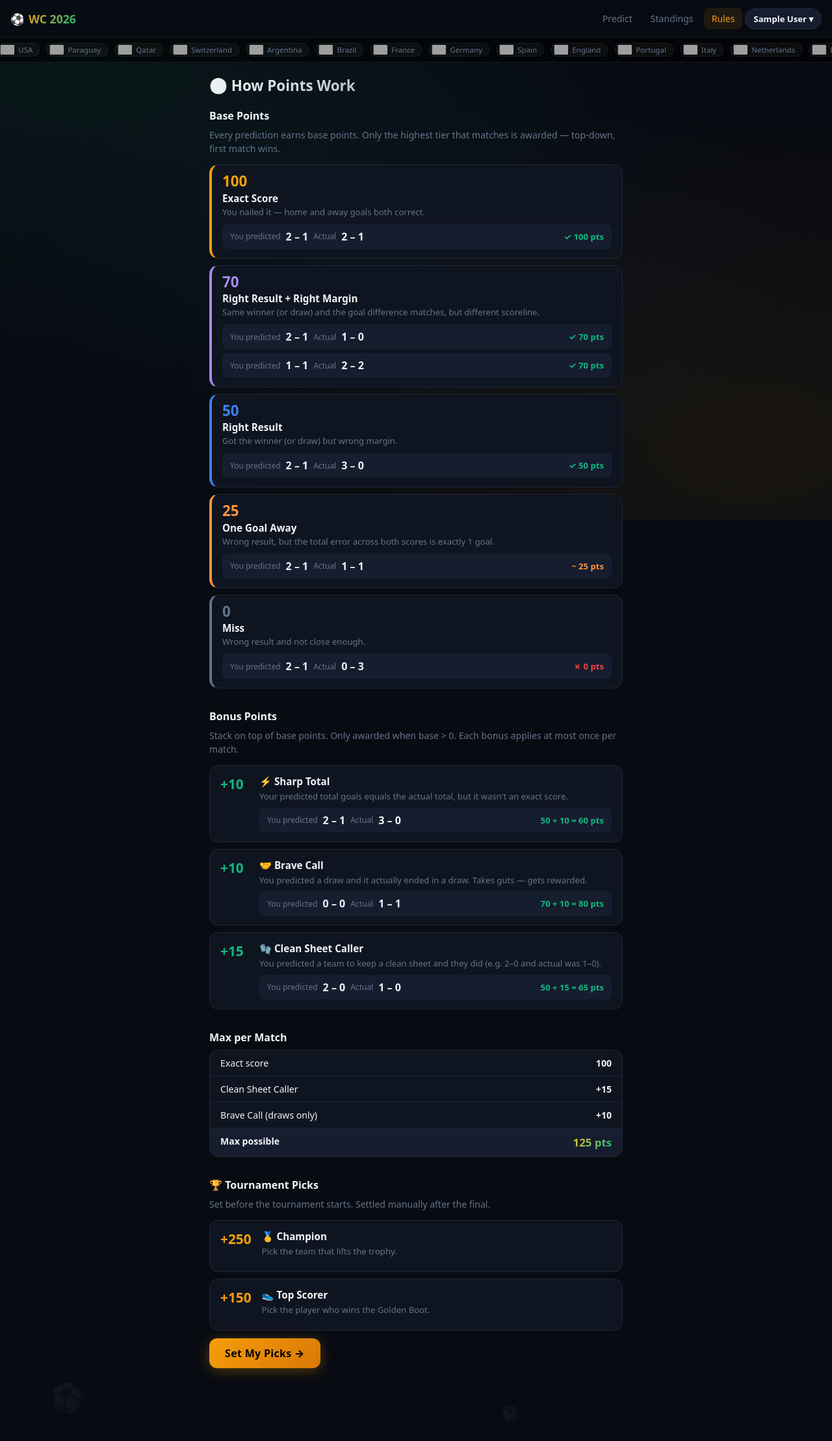
After one commit to matteotassotiete/Worldcup-game, a Flask app: page /rules in a window 1280 px wide. The commit adds this page. Shown: the whole page at 65% size. Run offline with Flask 3, Linux system fonts and the light colour scheme; the visitor is signed in with stand-in values (Sample User, id 1); data that the repository does not hold is empty; some libraries are stand-ins or nearby versions; grey boxes are pictures that could not be loaded.

Commit message:
Add rules page, nav dropdown with groups/logout, points system examples

```diff
--- a/app.py
+++ b/app.py
@@ -25,6 +25,24 @@ app.secret_key = os.environ["SECRET_KEY"]
 
 # Tournament picks lock: June 11 2026 at 11:00 UTC (8h before first kickoff)
 PICKS_LOCK_UTC = datetime(2026, 6, 11, 11, 0, 0, tzinfo=timezone.utc)
+
+
+# ── Context processor — inject nav groups into every template ────────────────
+
+@app.context_processor
+def inject_nav_groups():
+    if "user_id" not in session:
+        return {}
+    try:
+        db = get_request_db()
+        groups = db.execute("""
+            SELECT g.* FROM groups g
+            JOIN group_members gm ON gm.group_id=g.id
+            WHERE gm.user_id=%s ORDER BY g.name
+        """, (session["user_id"],)).fetchall()
+        return {"nav_groups": groups}
+    except Exception:
+        return {"nav_groups": []}
 
 
 # ── DB connection per request ─────────────────────────────────────────────────
@@ -218,6 +236,12 @@ def picks():
     return render_template("picks.html", user=user, teams=teams, locked=locked)
 
 
+@app.route("/rules")
+@login_required
+def rules():
+    return render_template("rules.html")
+
+
 @app.route("/predict")
 @login_required
 def predict():
--- a/static/css/main.css
+++ b/static/css/main.css
@@ -119,14 +119,74 @@ nav {
 }
 .nav-links a:hover { color: var(--text); background: var(--surface2); }
 .nav-links a.active { color: var(--gold); background: rgba(245,158,11,0.1); }
-.nav-links .logout {
-  color: var(--muted);
-  font-size: 0.78rem;
+/* ── Nav Dropdown ── */
+.nav-dropdown-wrap { position: relative; }
+
+.nav-team-btn {
+  background: var(--surface2);
   border: 1px solid var(--border);
   border-radius: 20px;
-  padding: 5px 12px;
+  color: var(--text);
+  font-size: 0.82rem;
+  font-weight: 600;
+  padding: 6px 12px;
+  cursor: pointer;
+  font-family: var(--font);
+  transition: all .15s;
+  white-space: nowrap;
+  max-width: 140px;
+  overflow: hidden;
+  text-overflow: ellipsis;
 }
-.nav-links .logout:hover { border-color: var(--border-glow); color: var(--gold); background: transparent; }
+.nav-team-btn:hover { border-color: var(--border-glow); color: var(--gold); }
+
+.nav-dropdown {
+  display: none;
+  position: absolute;
+  right: 0;
+  top: calc(100% + 8px);
+  background: var(--surface);
+  border: 1px solid var(--border);
+  border-radius: 14px;
+  min-width: 210px;
+  box-shadow: 0 16px 50px rgba(0,0,0,0.6);
+  overflow: hidden;
+  z-index: 500;
+  animation: dd-pop .15s cubic-bezier(.34,1.56,.64,1);
+}
+.nav-dropdown.open { display: block; }
+@keyframes dd-pop {
+  from { opacity: 0; transform: scale(.95) translateY(-6px); }
+  to   { opacity: 1; transform: scale(1) translateY(0); }
+}
+.nav-dd-header {
+  padding: 14px 16px 10px;
+  font-size: 0.78rem;
+  font-weight: 800;
+  color: var(--muted);
+  text-transform: uppercase;
+  letter-spacing: .08em;
+}
+.nav-dd-section-label {
+  padding: 4px 16px 6px;
+  font-size: 0.68rem;
+  font-weight: 700;
+  color: var(--muted);
+  text-transform: uppercase;
+  letter-spacing: .06em;
+}
+.nav-dd-item {
+  display: block;
+  padding: 11px 16px;
+  color: var(--text);
+  text-decoration: none;
+  font-size: 0.9rem;
+  transition: background .12s;
+}
+.nav-dd-item:hover { background: var(--surface2); }
+.nav-dd-divider { height: 1px; background: var(--border); margin: 4px 0; }
+.nav-dd-logout { color: #f87171; }
+.nav-dd-logout:hover { background: rgba(239,68,68,0.08); }
 
 /* ── Layout ── */
 main { max-width: 660px; margin: 0 auto; padding: 20px 12px 80px; }
@@ -729,6 +789,114 @@ select { appearance: none; cursor: pointer; }
 .standings .points { font-weight: 800; font-size: 1rem; }
 .standings .exacts, .standings .preds { color: var(--muted); }
 
+/* ── Rules Page ── */
+.rules-section {
+  margin-bottom: 32px;
+}
+.rules-section h3 {
+  margin-bottom: 8px;
+}
+.rules-intro {
+  color: var(--muted);
+  font-size: 0.88rem;
+  margin-bottom: 14px;
+  line-height: 1.5;
+}
+.tier-cards { display: flex; flex-direction: column; gap: 10px; }
+.tier-card {
+  background: var(--surface);
+  border: 1px solid var(--border);
+  border-radius: var(--radius);
+  padding: 14px 16px;
+  border-left-width: 4px;
+}
+.tier-100 { border-left-color: var(--gold); }
+.tier-70  { border-left-color: #a78bfa; }
+.tier-50  { border-left-color: var(--blue); }
+.tier-25  { border-left-color: #fb923c; }
+.tier-0   { border-left-color: var(--muted); }
+
+.tier-pts {
+  font-size: 1.4rem;
+  font-weight: 900;
+  line-height: 1;
+}
+.tier-100 .tier-pts { color: var(--gold); }
+.tier-70  .tier-pts { color: #a78bfa; }
+.tier-50  .tier-pts { color: var(--blue); }
+.tier-25  .tier-pts { color: #fb923c; }
+.tier-0   .tier-pts { color: var(--muted); }
+
+.tier-name {
+  font-weight: 700;
+  font-size: 0.95rem;
+  margin: 4px 0 2px;
+}
+.tier-desc { color: var(--muted); font-size: 0.82rem; margin-bottom: 10px; }
+
+.tier-example {
+  display: flex;
+  align-items: center;
+  gap: 8px;
+  flex-wrap: wrap;
+  font-size: 0.82rem;
+  background: var(--surface2);
+  border-radius: 8px;
+  padding: 8px 12px;
+}
+.eg-label { color: var(--muted); font-size: 0.75rem; }
+.eg-score { font-weight: 800; font-size: 1rem; white-space: nowrap; }
+.eg-result { font-weight: 700; margin-left: auto; white-space: nowrap; }
+.eg-result.win  { color: var(--green); }
+.eg-result.half { color: #fb923c; }
+.eg-result.loss { color: var(--red); }
+
+.bonus-cards { display: flex; flex-direction: column; gap: 10px; }
+.bonus-card {
+  background: var(--surface);
+  border: 1px solid var(--border);
+  border-radius: var(--radius);
+  padding: 14px 16px;
+  display: flex;
+  gap: 16px;
+  align-items: flex-start;
+}
+.bonus-pts {
+  font-size: 1.3rem;
+  font-weight: 900;
+  color: var(--green);
+  white-space: nowrap;
+  min-width: 44px;
+}
+.gold-pts { color: var(--gold); }
+.bonus-name { font-weight: 700; font-size: 0.95rem; margin-bottom: 4px; }
+.bonus-desc { color: var(--muted); font-size: 0.82rem; margin-bottom: 8px; line-height: 1.4; }
+.bonus-info { flex: 1; }
+
+.max-card {
+  background: var(--surface);
+  border: 1px solid var(--border);
+  border-radius: var(--radius);
+  overflow: hidden;
+}
+.max-row {
+  display: flex;
+  justify-content: space-between;
+  padding: 10px 16px;
+  font-size: 0.88rem;
+  border-bottom: 1px solid var(--border);
+}
+.max-row:last-child { border-bottom: none; }
+.max-val { font-weight: 700; color: var(--text); }
+.max-total { background: var(--surface2); font-weight: 700; }
+.max-total .max-val.gold {
+  background: linear-gradient(135deg, var(--gold-bright), var(--green));
+  -webkit-background-clip: text;
+  -webkit-text-fill-color: transparent;
+  background-clip: text;
+  font-size: 1.05rem;
+}
+
 /* ── Floating football particles (pure CSS) ── */
 .bg-ball {
   position: fixed;
--- a/static/js/main.js
+++ b/static/js/main.js
@@ -208,6 +208,20 @@ document.querySelectorAll('.match-card').forEach((card, i) => {
   card.style.animationDelay = `${i * 40}ms`;
 });
 
+// ── Nav dropdown ─────────────────────────────────────────────────────────────
+function toggleNavMenu() {
+  const dd = document.getElementById('nav-dropdown');
+  if (dd) dd.classList.toggle('open');
+}
+// Close when clicking outside
+document.addEventListener('click', e => {
+  const wrap = document.getElementById('nav-dd-wrap');
+  if (wrap && !wrap.contains(e.target)) {
+    const dd = document.getElementById('nav-dropdown');
+    if (dd) dd.classList.remove('open');
+  }
+});
+
 // ── Group code uppercase ──────────────────────────────────────────────────────
 const codeInput = document.querySelector("input[name='code']");
 if (codeInput) {
--- a/templates/base.html
+++ b/templates/base.html
@@ -13,9 +13,33 @@
   <div class="nav-links">
     <a href="{{ url_for('predict') }}" {% if request.endpoint=='predict' %}class="active"{% endif %}>Predict</a>
     <a href="{{ url_for('leaderboard') }}" {% if request.endpoint=='leaderboard' %}class="active"{% endif %}>Standings</a>
-    <a href="{{ url_for('group') }}" {% if request.endpoint=='group' %}class="active"{% endif %}>Groups</a>
-    <a href="{{ url_for('picks') }}" {% if request.endpoint=='picks' %}class="active"{% endif %}>Picks</a>
-    <a href="{{ url_for('logout') }}" class="logout">{{ session.team_name }}</a>
+    <a href="{{ url_for('rules') }}" {% if request.endpoint=='rules' %}class="active"{% endif %}>Rules</a>
+
+    <!-- Team dropdown -->
+    <div class="nav-dropdown-wrap" id="nav-dd-wrap">
+      <button class="nav-team-btn" id="nav-team-btn" onclick="toggleNavMenu()">
+        {{ session.team_name }} ▾
+      </button>
+      <div class="nav-dropdown" id="nav-dropdown">
+        <div class="nav-dd-header">{{ session.team_name }}</div>
+
+        {% if nav_groups %}
+        <div class="nav-dd-section-label">My Groups</div>
+        {% for g in nav_groups %}
+        <a href="{{ url_for('leaderboard') }}?group={{ g.id }}" class="nav-dd-item">
+          🏆 {{ g.name }}
+        </a>
+        {% endfor %}
+        {% endif %}
+
+        <div class="nav-dd-divider"></div>
+        <a href="{{ url_for('group') }}" class="nav-dd-item">➕ Join / Create Group</a>
+        <a href="{{ url_for('picks') }}" class="nav-dd-item">🏅 Tournament Picks</a>
+        <a href="{{ url_for('rules') }}" class="nav-dd-item">ℹ️ How Points Work</a>
+        <div class="nav-dd-divider"></div>
+        <a href="{{ url_for('logout') }}" class="nav-dd-item nav-dd-logout">🚪 Log Out</a>
+      </div>
+    </div>
   </div>
 </nav>
 <div id="flag-strip" class="flag-strip"><div class="flag-track"></div></div>
--- /dev/null
+++ b/templates/rules.html
@@ -0,0 +1,183 @@
+{% extends "base.html" %}
+{% block title %}How Points Work — WC 2026{% endblock %}
+{% block content %}
+<h2>⚽ How Points Work</h2>
+
+<!-- Base Points -->
+<div class="rules-section">
+  <h3>Base Points</h3>
+  <p class="rules-intro">Every prediction earns base points. Only the highest tier that matches is awarded — top-down, first match wins.</p>
+
+  <div class="tier-cards">
+    <div class="tier-card tier-100">
+      <div class="tier-pts">100</div>
+      <div class="tier-name">Exact Score</div>
+      <div class="tier-desc">You nailed it — home and away goals both correct.</div>
+      <div class="tier-example">
+        <span class="eg-label">You predicted</span>
+        <span class="eg-score">2 – 1</span>
+        <span class="eg-label">Actual</span>
+        <span class="eg-score">2 – 1</span>
+        <span class="eg-result win">✓ 100 pts</span>
+      </div>
+    </div>
+
+    <div class="tier-card tier-70">
+      <div class="tier-pts">70</div>
+      <div class="tier-name">Right Result + Right Margin</div>
+      <div class="tier-desc">Same winner (or draw) and the goal difference matches, but different scoreline.</div>
+      <div class="tier-example">
+        <span class="eg-label">You predicted</span>
+        <span class="eg-score">2 – 1</span>
+        <span class="eg-label">Actual</span>
+        <span class="eg-score">1 – 0</span>
+        <span class="eg-result win">✓ 70 pts</span>
+      </div>
+      <div class="tier-example" style="margin-top:6px">
+        <span class="eg-label">You predicted</span>
+        <span class="eg-score">1 – 1</span>
+        <span class="eg-label">Actual</span>
+        <span class="eg-score">2 – 2</span>
+        <span class="eg-result win">✓ 70 pts</span>
+      </div>
+    </div>
+
+    <div class="tier-card tier-50">
+      <div class="tier-pts">50</div>
+      <div class="tier-name">Right Result</div>
+      <div class="tier-desc">Got the winner (or draw) but wrong margin.</div>
+      <div class="tier-example">
+        <span class="eg-label">You predicted</span>
+        <span class="eg-score">2 – 1</span>
+        <span class="eg-label">Actual</span>
+        <span class="eg-score">3 – 0</span>
+        <span class="eg-result win">✓ 50 pts</span>
+      </div>
+    </div>
+
+    <div class="tier-card tier-25">
+      <div class="tier-pts">25</div>
+      <div class="tier-name">One Goal Away</div>
+      <div class="tier-desc">Wrong result, but the total error across both scores is exactly 1 goal.</div>
+      <div class="tier-example">
+        <span class="eg-label">You predicted</span>
+        <span class="eg-score">2 – 1</span>
+        <span class="eg-label">Actual</span>
+        <span class="eg-score">1 – 1</span>
+        <span class="eg-result half">~ 25 pts</span>
+      </div>
+    </div>
+
+    <div class="tier-card tier-0">
+      <div class="tier-pts">0</div>
+      <div class="tier-name">Miss</div>
+      <div class="tier-desc">Wrong result and not close enough.</div>
+      <div class="tier-example">
+        <span class="eg-label">You predicted</span>
+        <span class="eg-score">2 – 1</span>
+        <span class="eg-label">Actual</span>
+        <span class="eg-score">0 – 3</span>
+        <span class="eg-result loss">✗ 0 pts</span>
+      </div>
+    </div>
+  </div>
+</div>
+
+<!-- Bonus Points -->
+<div class="rules-section">
+  <h3>Bonus Points</h3>
+  <p class="rules-intro">Stack on top of base points. Only awarded when base &gt; 0. Each bonus applies at most once per match.</p>
+
+  <div class="bonus-cards">
+    <div class="bonus-card">
+      <div class="bonus-pts">+10</div>
+      <div class="bonus-info">
+        <div class="bonus-name">⚡ Sharp Total</div>
+        <div class="bonus-desc">Your predicted total goals equals the actual total, but it wasn't an exact score.</div>
+        <div class="tier-example">
+          <span class="eg-label">You predicted</span>
+          <span class="eg-score">2 – 1</span>
+          <span class="eg-label">Actual</span>
+          <span class="eg-score">3 – 0</span>
+          <span class="eg-result win">50 + 10 = 60 pts</span>
+        </div>
+      </div>
+    </div>
+
+    <div class="bonus-card">
+      <div class="bonus-pts">+10</div>
+      <div class="bonus-info">
+        <div class="bonus-name">🤝 Brave Call</div>
+        <div class="bonus-desc">You predicted a draw and it actually ended in a draw. Takes guts — gets rewarded.</div>
+        <div class="tier-example">
+          <span class="eg-label">You predicted</span>
+          <span class="eg-score">0 – 0</span>
+          <span class="eg-label">Actual</span>
+          <span class="eg-score">1 – 1</span>
+          <span class="eg-result win">70 + 10 = 80 pts</span>
+        </div>
+      </div>
+    </div>
+
+    <div class="bonus-card">
+      <div class="bonus-pts">+15</div>
+      <div class="bonus-info">
+        <div class="bonus-name">🧤 Clean Sheet Caller</div>
+        <div class="bonus-desc">You predicted a team to keep a clean sheet and they did (e.g. 2–0 and actual was 1–0).</div>
+        <div class="tier-example">
+          <span class="eg-label">You predicted</span>
+          <span class="eg-score">2 – 0</span>
+          <span class="eg-label">Actual</span>
+          <span class="eg-score">1 – 0</span>
+          <span class="eg-result win">50 + 15 = 65 pts</span>
+        </div>
+      </div>
+    </div>
+  </div>
+</div>
+
+<!-- Max per match -->
+<div class="rules-section">
+  <h3>Max per Match</h3>
+  <div class="max-card">
+    <div class="max-row">
+      <span>Exact score</span><span class="max-val">100</span>
+    </div>
+    <div class="max-row">
+      <span>Clean Sheet Caller</span><span class="max-val">+15</span>
+    </div>
+    <div class="max-row">
+      <span>Brave Call (draws only)</span><span class="max-val">+10</span>
+    </div>
+    <div class="max-row max-total">
+      <span>Max possible</span><span class="max-val gold">125 pts</span>
+    </div>
+  </div>
+</div>
+
+<!-- Tournament Picks -->
+<div class="rules-section">
+  <h3>🏆 Tournament Picks</h3>
+  <p class="rules-intro">Set before the tournament starts. Settled manually after the final.</p>
+  <div class="bonus-cards">
+    <div class="bonus-card">
+      <div class="bonus-pts gold-pts">+250</div>
+      <div class="bonus-info">
+        <div class="bonus-name">🥇 Champion</div>
+        <div class="bonus-desc">Pick the team that lifts the trophy.</div>
+      </div>
+    </div>
+    <div class="bonus-card">
+      <div class="bonus-pts gold-pts">+150</div>
+      <div class="bonus-info">
+        <div class="bonus-name">👟 Top Scorer</div>
+        <div class="bonus-desc">Pick the player who wins the Golden Boot.</div>
+      </div>
+    </div>
+  </div>
+  <a href="{{ url_for('picks') }}" class="btn-primary" style="display:inline-block;width:auto;padding:12px 24px;margin-top:12px;text-decoration:none">
+    Set My Picks →
+  </a>
+</div>
+
+{% endblock %}
```
